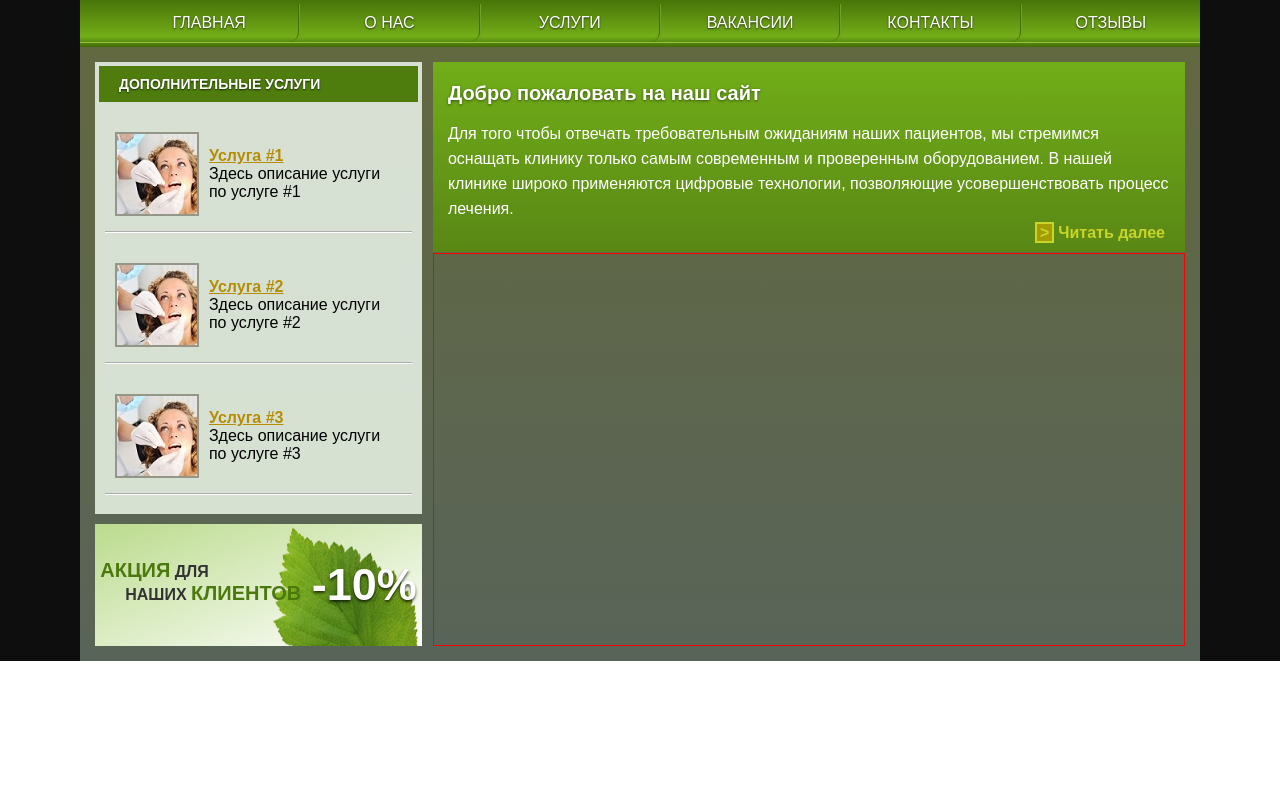
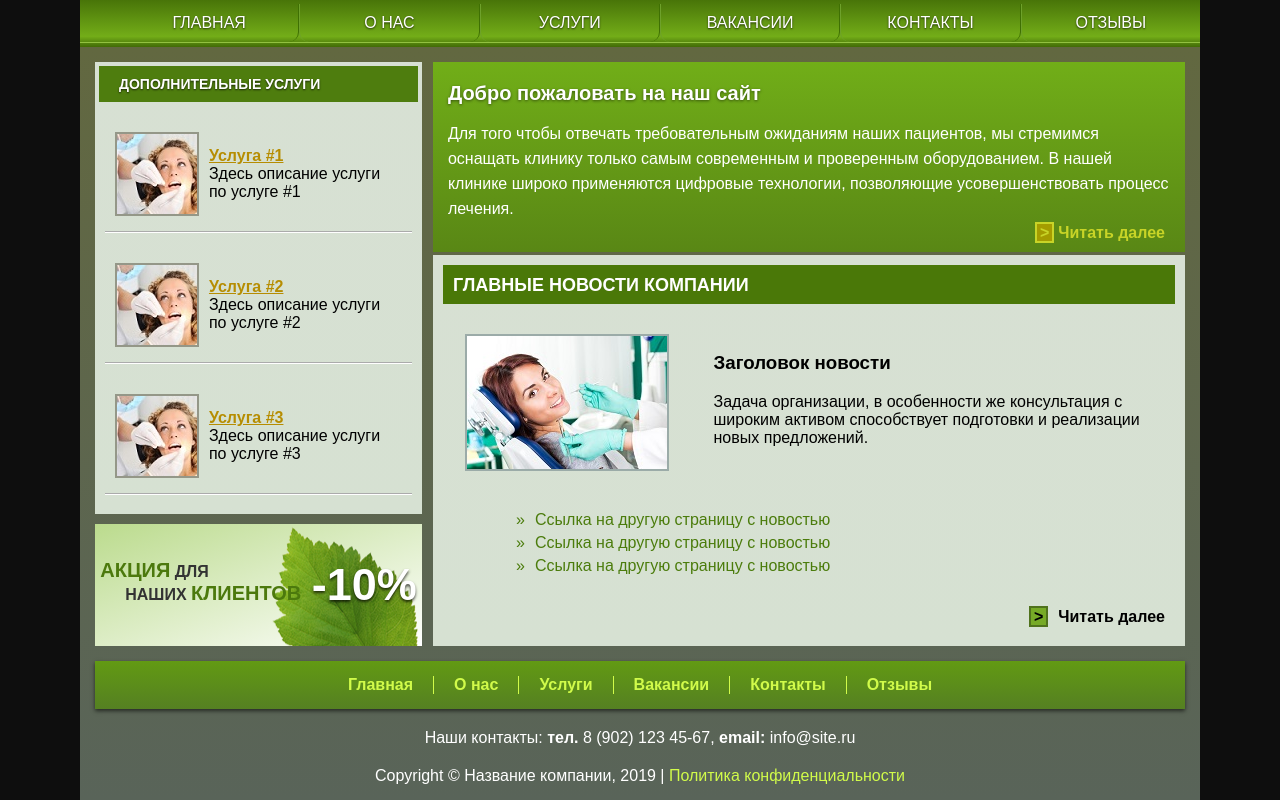
Before and after one commit to DenisBindyukov/dental-clinic-web, a plain HTML site: page index.html in a window 1280 px wide. Shown: the part 342-1142 px from the top of the page. Before the commit the page ends 1003 px from the top, so only its background shows below. Drawn offline with Linux system fonts and the light colour scheme.

Commit message:
new commit

```diff
--- a/css/style.css
+++ b/css/style.css
@@ -228,6 +228,100 @@ header nav ul li a {
 
 
 .content_right .bottom {
-    border:1px solid red;
     flex-basis:67%;
+    background: linear-gradient(#d7e0d3,#d6e1d2);
+    padding:10px;
+    box-sizing: border-box;
+    position: relative;
 }
+.content_right .bottom h2 {
+    color:#fff;
+    text-transform: uppercase;
+    font-size: 18px;
+    background: #4a7808;
+    margin:0;
+    padding: 10px 10px 8px;
+}
+.content_right .bottom .news {
+    display:flex;
+    justify-content:space-around;
+    margin-top:30px;
+}
+.content_right .bottom .news img {
+    border:2px solid #9baba8;
+}
+.description {
+    flex-basis:60%;
+}
+.news_links a {
+    display: block;
+    text-decoration: none;
+    margin:5px 0;
+    color:#4b7c0c;
+}
+.news_links {
+    width:80%;
+    margin: 40px auto 0;
+}
+.news_links a:hover {
+    text-decoration: underline;
+}
+.news_links a:before {
+    content:"\00BB";
+    margin-right: 10px;
+}
+.content_right .bottom > a {
+    color:#000;
+    font-weight: bold;
+    text-decoration: none;
+    position: absolute;
+    right:20px;
+    bottom:20px;
+}
+.content_right .bottom > a:before {
+    content:"\003E";
+    margin-right:10px;
+    border:2px solid #50721d;
+    padding:0 3px;
+    background: #77aa27;
+}
+footer {
+    margin-top:15px;
+}
+footer ul {
+    display: flex;
+    background: linear-gradient(#629a13,#558022);
+    margin:0;
+    padding: 15px 0;
+    justify-content:center;
+    box-shadow: 0 2px 4px rgba(0,0,0,0.6);
+}
+footer ul li {
+    list-style-type: none;
+    border-right:1px solid #d1fb4a;
+    padding:0 20px;
+}
+footer ul li:last-child {
+    border:none;
+}
+footer ul li a {
+    text-decoration: none;
+    color:#d1fb4a;
+    font-weight: bold;
+    text-align: center;
+}
+footer ul li a:hover {
+    text-decoration: underline;
+}
+footer p {
+    color:#fff;
+    margin: 20px 0 0 0;
+    text-align: center;
+}
+footer p a {
+    text-decoration: none;
+    color:#d1fb4a;
+}
+footer p a:hover {
+    text-decoration: underline;
+}
--- a/index.html
+++ b/index.html
@@ -4,8 +4,8 @@
     <title>Стоматологическая клинника</title>
     <meta http-equiv="content-type" content="text/html; charset=utf-8" />
     <link href="https://fonts.googleapis.com/css?family=Caveat" rel="stylesheet">
-    <meta name="keywords" content="Стоматологическая клинника, web-документ" />
-    <meta name="description" content=" HTML-страница" />
+    <meta name="keywords" content="Стоматологическая клинника, html-страница, web-документ" />
+    <meta name="description" content="Стоматологическая клинника" />
     <link rel="shortcut icon" type="image/x-icon" href="favicon.ico" />
     <link rel="stylesheet" type="text/css" href="css/style.css"/>
 </head>
@@ -93,15 +93,40 @@
                     <p>Для того чтобы отвечать требовательным ожиданиям наших пациентов, мы стремимся оснащать клинику только самым современным и проверенным оборудованием. В нашей клинике широко применяются цифровые технологии, позволяющие усовершенствовать процесс лечения.</p>
                     <a href="#">Читать далее</a>
                 </div>
+
                 <div class="bottom">
-
+                    <h2>Главные новости компании</h2>
+                    <div class="news">
+                        <img src="images/news.jpg"/>
+                        <div class="description">
+                            <h3>Заголовок новости</h3>
+                            <p>Задача организации, в особенности же консультация с широким активом способствует подготовки и реализации новых предложений.</p>
+                        </div>
+                    </div>
+                    <div class="news_links">
+                        <a href="#">Ссылка на другую страницу с новостью</a>
+                        <a href="#">Ссылка на другую страницу с новостью</a>
+                        <a href="#">Ссылка на другую страницу с новостью</a>
+                    </div>
+                    <a href="#">Читать далее</a>
                 </div>
             </div>
 
         </div>
 
         <footer>
-
+            <nav>
+                <ul>
+                    <li><a href="#">Главная</a></li>
+                    <li><a href="#">О нас</a></li>
+                    <li><a href="#">Услуги</a></li>
+                    <li><a href="#">Вакансии</a></li>
+                    <li><a href="#">Контакты</a></li>
+                    <li><a href="#">Отзывы</a></li>
+                </ul>
+                <p>Наши контакты: <b>тел.</b> 8 (902) 123 45-67, <b>email:</b> info@site.ru</p>
+                <p>Copyright &copy; Название компании, 2019 | <a href="#">Политика конфиденциальности</a></p>
+            </nav>
         </footer>
     </div>
 
```
Also changed, not shown: images/news.jpg (added).
